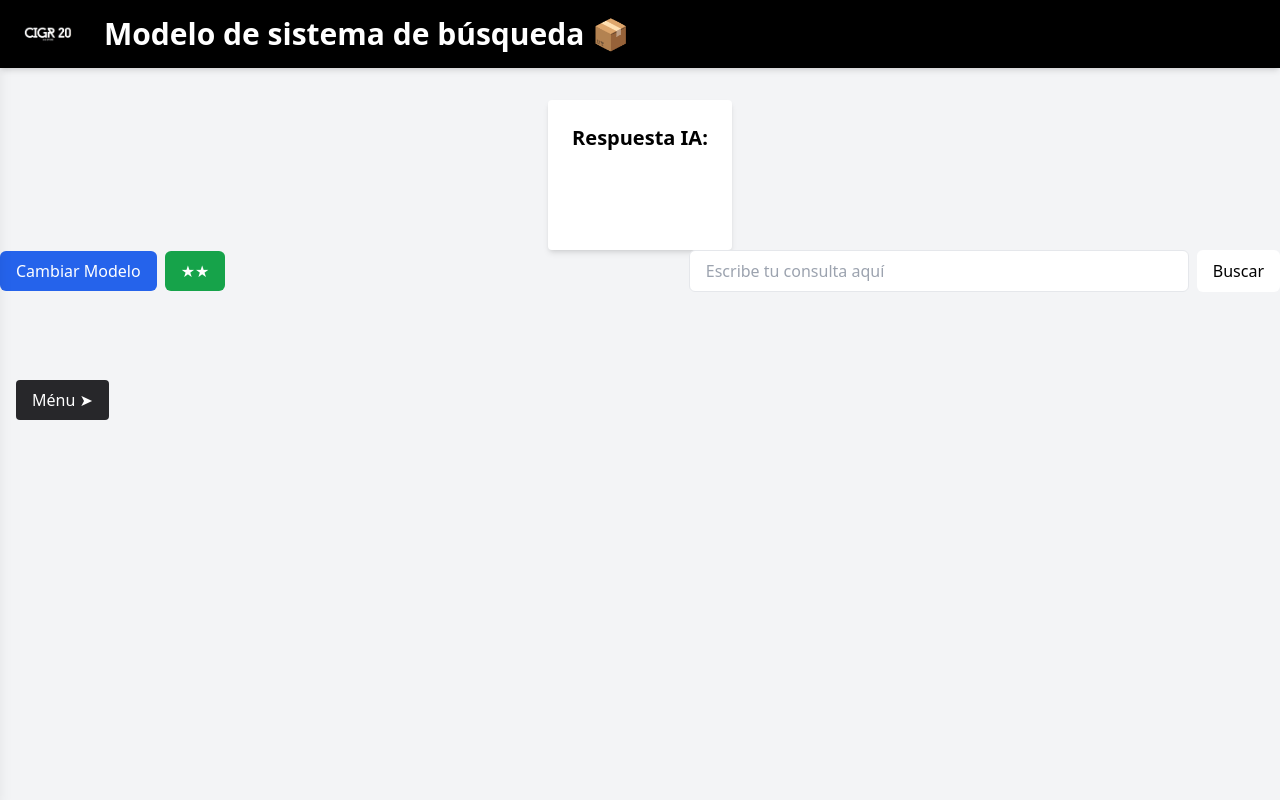
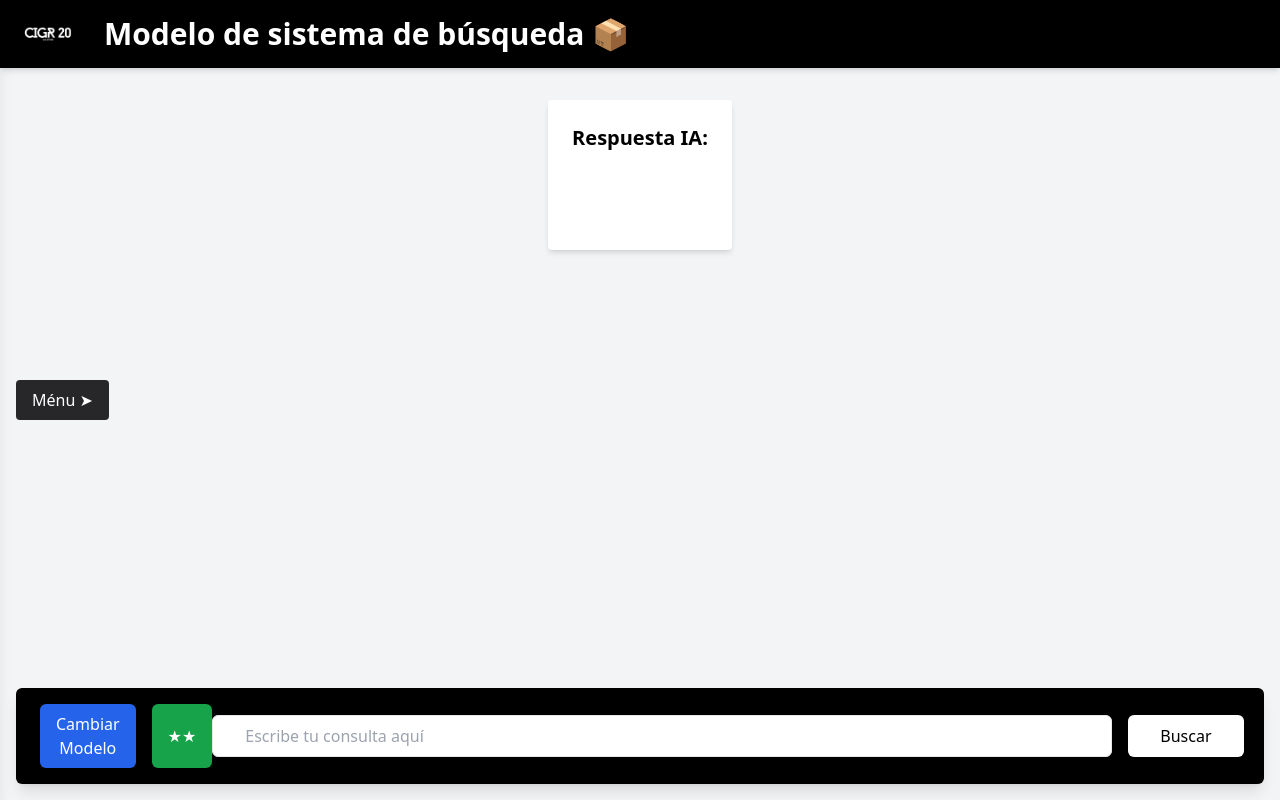
Before and after one commit to cesar3318123/ecommerce_web, a React (Create React App) app: page /home2 in a window 1280 px wide. Built offline with nearby package versions, Linux system fonts and the light colour scheme.

Commit message:
segundos cambios, no me gustaron

```diff
--- a/src/home2.jsx
+++ b/src/home2.jsx
@@ -118,37 +118,39 @@ function Home_IA() {
             )}
 
 
-
 {/* Panel inferior tipo chat de IA (como el de ChatGPT) */}
-<div className="flex flex-col md:flex-row md:justify-between md:items-center gap-4 w-full">
+            <div className="fixed bottom-4 left-4 right-4 bg-black text-white px-6 py-4 rounded-md shadow-lg z-50">
+                <div className="flex flex-col md:flex-row justify-between items-center">
                     {/* Parte izquierda */}
-  <div className="flex flex-col sm:flex-row gap-2 w-full md:w-auto">
-    <button className="w-full sm:w-auto bg-blue-600 text-white px-4 py-2 rounded-md hover:bg-blue-400 transition">
+                    <div className="flex gap-4">
+                        <button className="bg-blue-600 text-white px-4 py-2 rounded-md hover:bg-blue-400 transition">
                             Cambiar Modelo
                         </button>
                         <button
                         onClick={() => navigate("/")}
-      className="w-full sm:w-auto bg-green-600 text-white px-4 py-2 rounded-md hover:bg-green-400 transition">
+                        className="bg-green-600 text-white px-4 py-2 rounded-md hover:bg-green-400 transition">
                             ★★
                         </button>
                     </div>
 
                     {/* Parte derecha */}
-  <div className="flex flex-col sm:flex-row gap-2 w-full md:w-auto">
+                    <div className="flex gap-4">
                         <input
                           type="text"
                           placeholder="Escribe tu consulta aquí"
-      className="w-full sm:w-[300px] md:w-[500px] px-4 py-2 text-black border rounded-md focus:outline-none focus:ring-2 focus:ring-blue-400"
+                          className="w-[900px] px-8 py-2 text-black border rounded-md focus:outline-none focus:ring-2 focus:ring-blue-400"
                           value={prompt}
                           onChange={(e) => setPrompt(e.target.value)}
-      onKeyDown={(e) => e.key === "Enter" && handleSearch()}
+                          onKeyDown ={(e) => e.key === "Enter" && handleSearch() } // Permite enviar la consulta con Enter
                           />
+
                         <button
                         onClick={handleSearch}
-      disabled={loading}
-      className="w-full sm:w-auto bg-white text-black px-4 py-2 rounded-md hover:bg-blue-400 transition">
+                        disabled={loading} // Deshabilita el botón mientras se carga
+                        className="bg-white text-black px-8 py-2 rounded-md hover:bg-blue-400 transition">
                             Buscar
                         </button>
+                    </div>
                 </div>
             </div>
 
```
Lines whose indentation alone changed are shown as unchanged.
